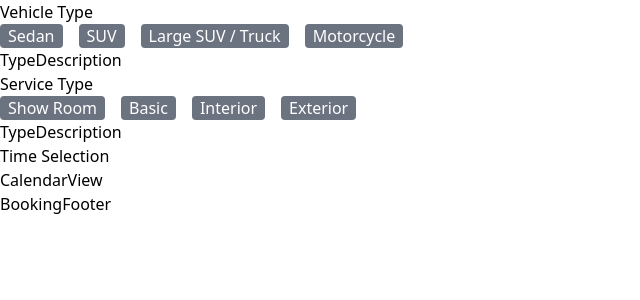
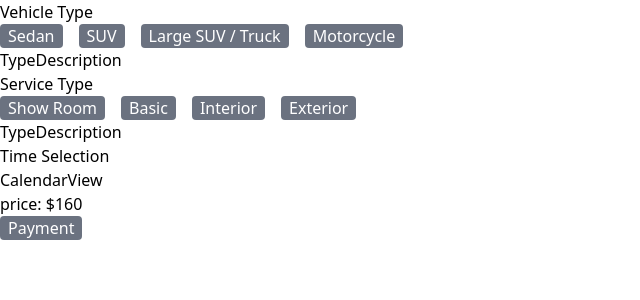
Before and after one commit to hannah-habibpour/jayplus, a React (Create React App) app: page / in a window 1280 px wide. Shown: the top 300 px of the page, without its empty margins (0-640 px from the left). Built offline with nearby package versions, Linux system fonts and the light colour scheme; the HTML template or start-up script is replaced by a standard one.

Commit message:
created bookingFooter section component elements

```diff
--- a/src/components/booking/BookingFooter.jsx
+++ b/src/components/booking/BookingFooter.jsx
@@ -1,6 +1,12 @@
-function BookingFooter() {
+import Button from "../shared/all/Button"
+
+function BookingFooter({ price }) {
   return (
-    <div>BookingFooter</div>
+    <section id="booking-footer">
+      <div>price: ${price}</div>
+      <Button>Payment</Button>
+
+    </section>
   )
 }
 
--- a/src/pages/Booking.jsx
+++ b/src/pages/Booking.jsx
@@ -9,7 +9,7 @@ function Booking() {
       <VehicleType />
       <ServiceType />
       <TimeSelection />
-      <BookingFooter />
+      <BookingFooter price={160}/>
     </div>
   )
 }
```
